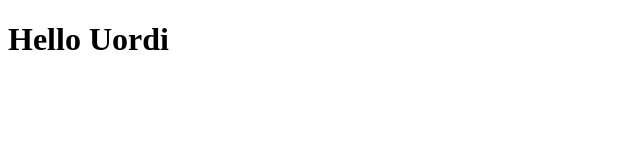
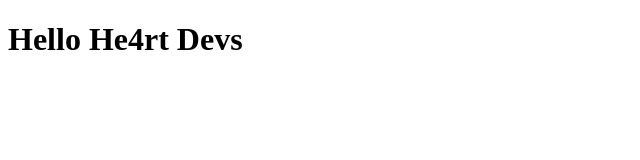
Before and after one commit to Tonhao1/TesteGit, a plain HTML site: page index.html in a window 1280 px wide. Shown: the whole page, without its empty margins (0-640 px from the left). Drawn offline with Linux system fonts and the light colour scheme.

Commit message:
inserção do index.html

```diff
--- a/index.html
+++ b/index.html
@@ -4,5 +4,5 @@
 </head>
 
 <body>
-    <h1>Hello Uordi</h1>
+    <h1>Hello He4rt Devs</h1>
 </body>
```
